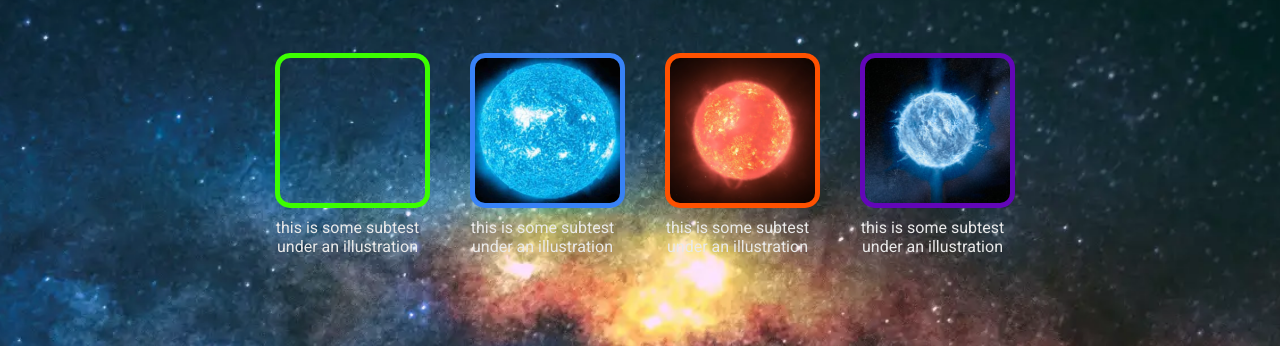
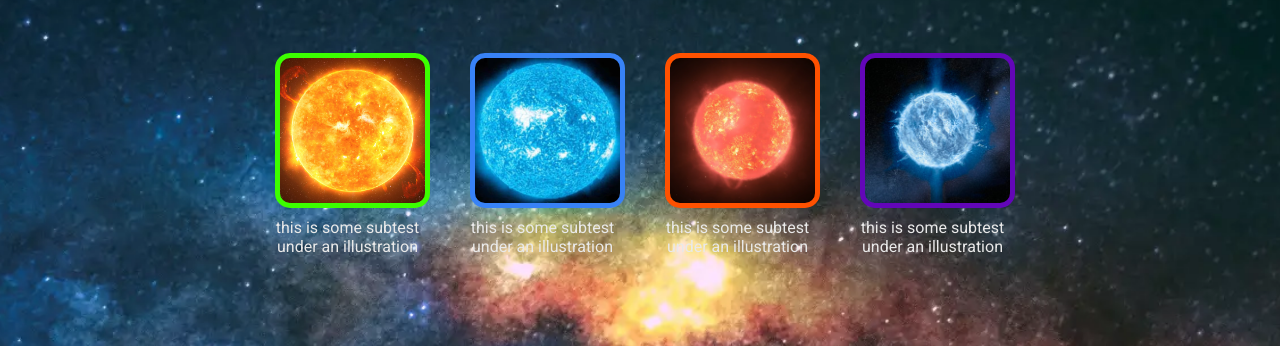
Before and after one commit to Sweet-Best/landing-page, a plain HTML site: page index.html in a window 1280 px wide. Shown: the part 454-800 px from the top of the page. Drawn offline with Linux system fonts and the light colour scheme; the site is published under a folder, as on GitHub Pages, so addresses that start at the root find nothing; a web font is replaced by a local one.

Commit message:
Update style.css

```diff
--- a/style.css
+++ b/style.css
@@ -157,7 +157,7 @@ button:active {
     border: 5px solid rgb(60, 255, 0);
     border-radius: 15px;
     margin-bottom: 10px;
-    background-image: url(/images/uy-scuti.jpg);
+    background-image: url(./images/uy-scuti.jpg);
     background-position: center;
     background-size: cover;
 }
```
